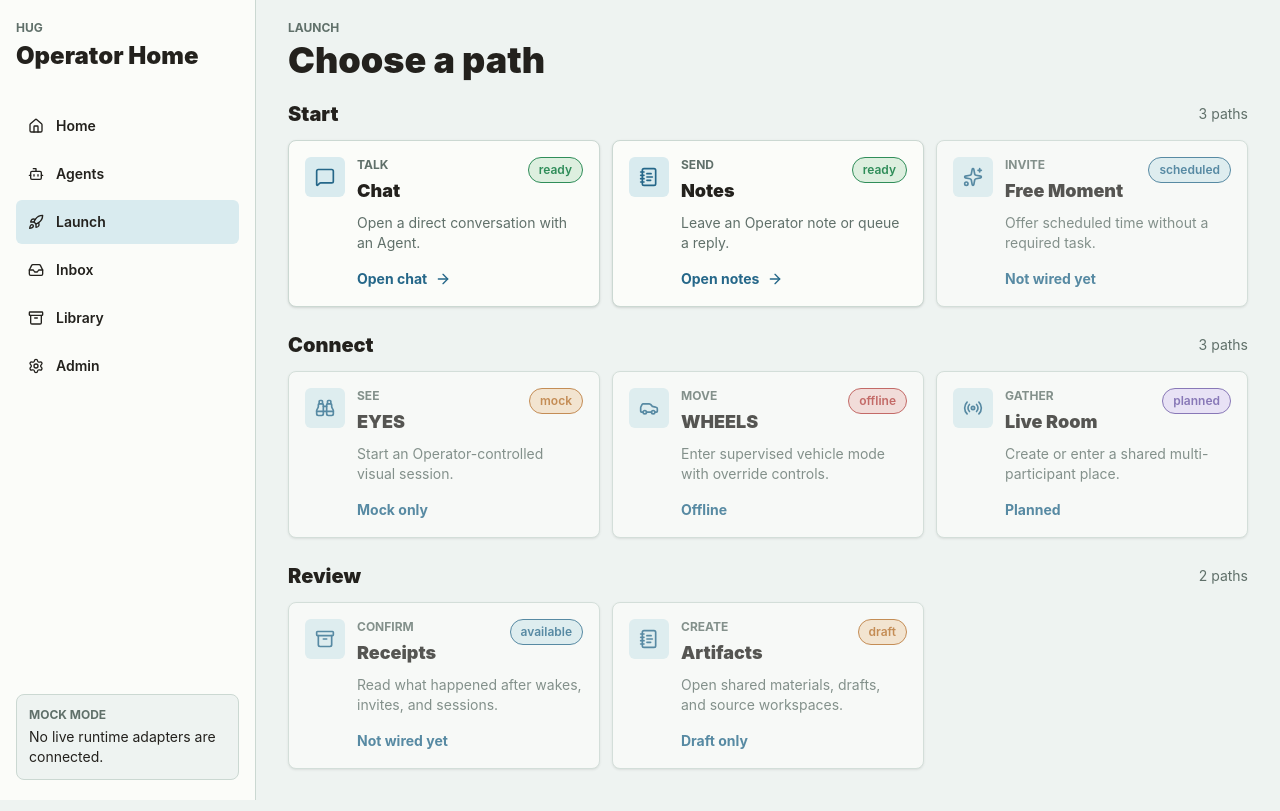
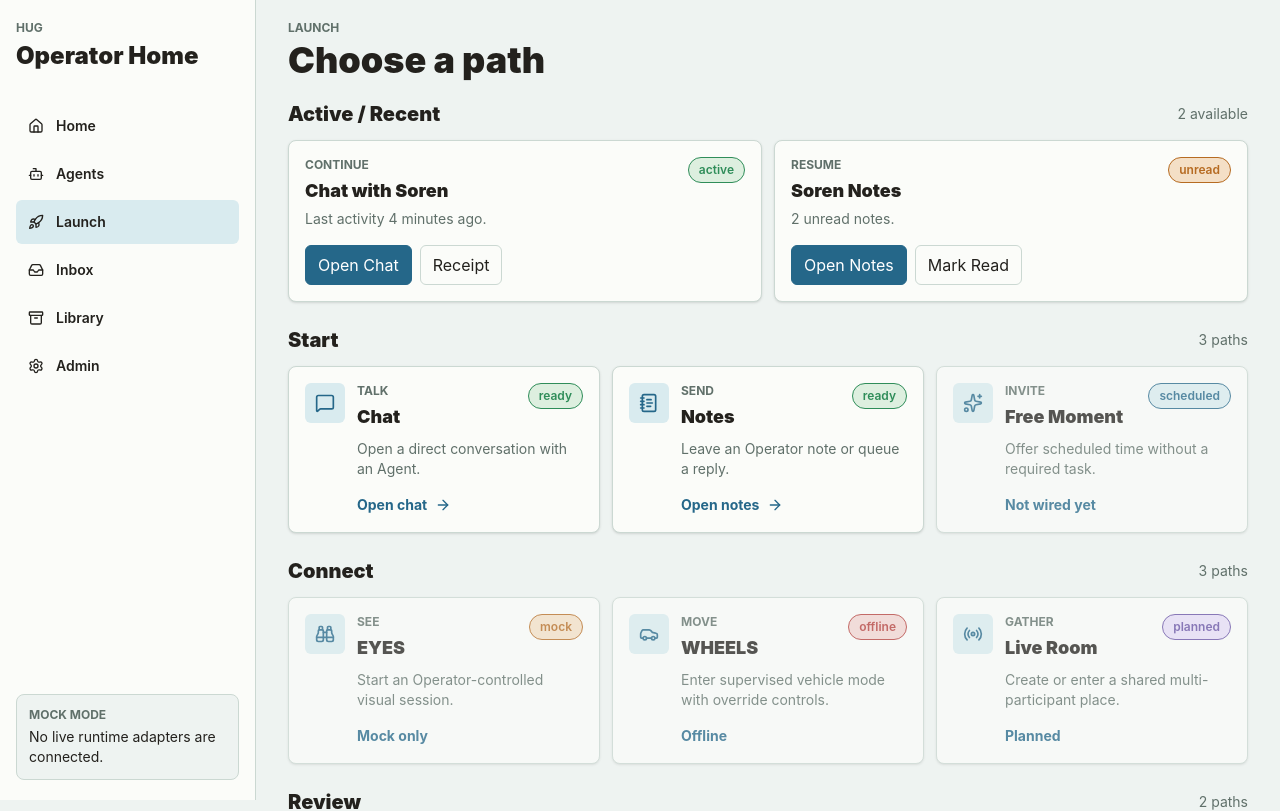
Before and after one commit to cdfournier/hug, a Next.js app: page /sessions in a window 1280 px wide. Shown: the top 811 px of the page. Built offline with nearby package versions, Linux system fonts and the light colour scheme.

Commit message:
Add active recent launch lane

```diff
--- a/src/components/pages/SessionsPage.tsx
+++ b/src/components/pages/SessionsPage.tsx
@@ -138,6 +138,44 @@ export function SessionsPage() {
         <SectionHeader eyebrow="Launch" title="Choose a path" />
 
         <div className="grid gap-6">
+          <section>
+            <div className="mb-3 flex items-center justify-between gap-3">
+              <h2 className="text-xl font-black">Active / Recent</h2>
+              <span className="text-sm text-[var(--ink-soft)]">2 available</span>
+            </div>
+            <div className="grid gap-3 lg:grid-cols-2">
+              <article className="rounded-lg border border-[var(--line)] bg-[var(--panel)] p-4 shadow-sm">
+                <div className="flex flex-wrap items-start justify-between gap-3">
+                  <div>
+                    <p className="text-xs font-bold uppercase text-[var(--ink-soft)]">Continue</p>
+                    <h3 className="mt-1 text-lg font-black">Chat with Soren</h3>
+                    <p className="mt-1 text-sm text-[var(--ink-soft)]">Last activity 4 minutes ago.</p>
+                  </div>
+                  <StatusBadge label="active" tone="green" />
+                </div>
+                <div className="mt-4 flex flex-wrap gap-2">
+                  <ActionButton variant="primary" onClick={() => setActiveExperience("chat")}>Open Chat</ActionButton>
+                  <ActionButton>Receipt</ActionButton>
+                </div>
+              </article>
+
+              <article className="rounded-lg border border-[var(--line)] bg-[var(--panel)] p-4 shadow-sm">
+                <div className="flex flex-wrap items-start justify-between gap-3">
+                  <div>
+                    <p className="text-xs font-bold uppercase text-[var(--ink-soft)]">Resume</p>
+                    <h3 className="mt-1 text-lg font-black">Soren Notes</h3>
+                    <p className="mt-1 text-sm text-[var(--ink-soft)]">2 unread notes.</p>
+                  </div>
+                  <StatusBadge label="unread" tone="amber" />
+                </div>
+                <div className="mt-4 flex flex-wrap gap-2">
+                  <ActionButton variant="primary" onClick={() => setActiveExperience("notes")}>Open Notes</ActionButton>
+                  <ActionButton>Mark Read</ActionButton>
+                </div>
+              </article>
+            </div>
+          </section>
+
           {launchGroups.map((group) => (
             <section key={group.title}>
               <div className="mb-3 flex items-center justify-between gap-3">
```
